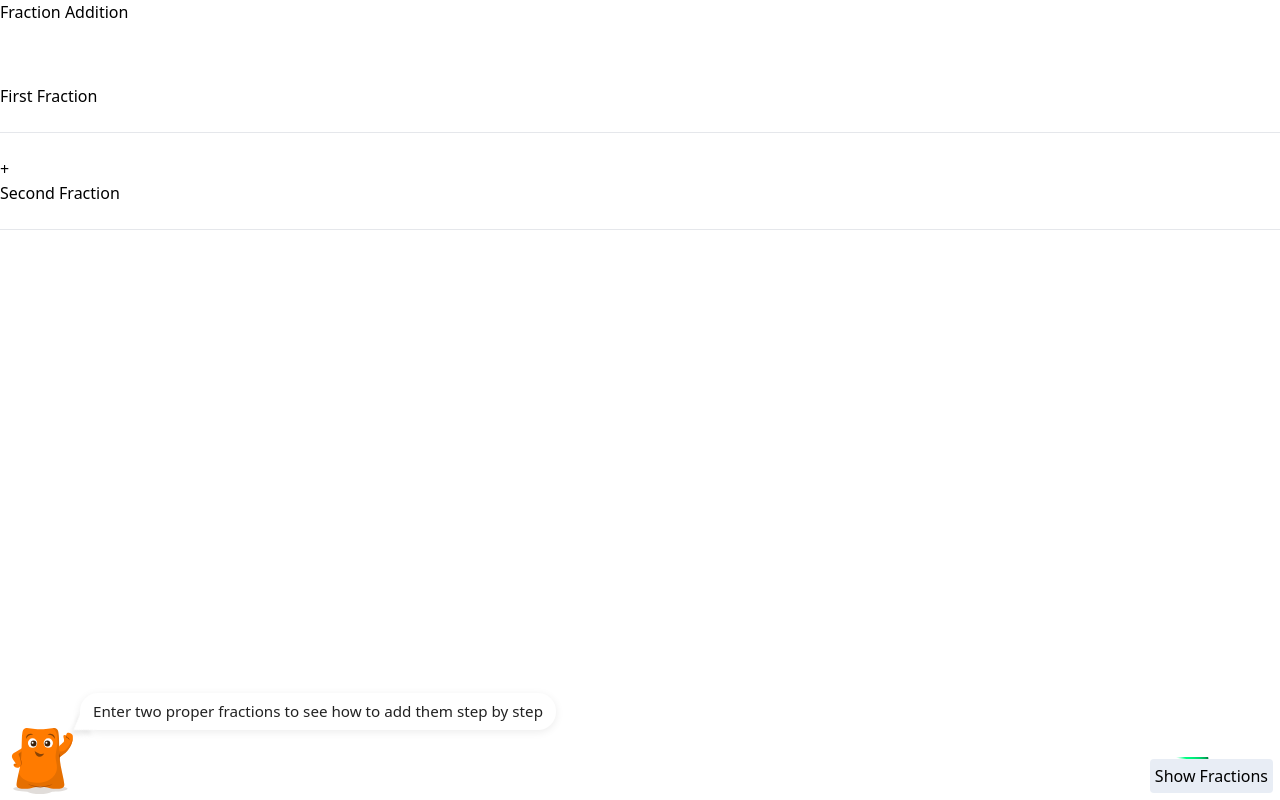
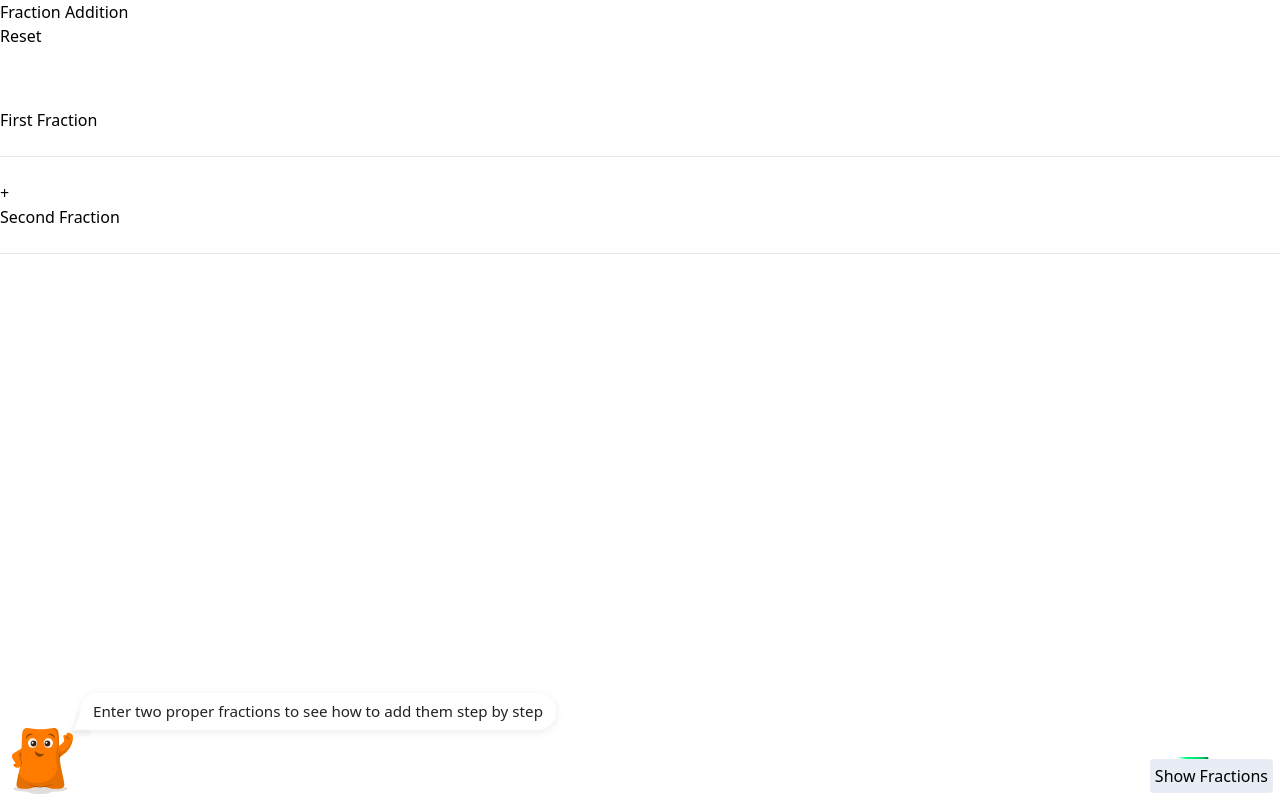
Before and after one commit to Content-Interactives/fraction_addition, a React (Vite) app: page / in a window 1280 px wide. Built offline with nearby package versions, Linux system fonts and the light colour scheme.

Commit message:
added reset button and styling

```diff
--- a/src/components/FractionAddition.jsx
+++ b/src/components/FractionAddition.jsx
@@ -10,50 +10,85 @@ const FractionAddition = () => {
     const [numerators, setNumerators] = useState(['', '']);
     const [denominators, setDenominators] = useState(['', '']);
     const [showFractions, setShowFractions] = useState(false);
+    const [errors, setErrors] = useState(['', '']);
+
+    useEffect(() => {
+        const newErrors = ['', ''];
+        for (let i = 0; i < 2; i++) {
+            const num = parseInt(numerators[i], 10);
+            const den = parseInt(denominators[i], 10);
+
+            if (numerators[i] && denominators[i]) {
+                if (num >= den) {
+                    newErrors[i] = 'Numerator must be smaller than the denominator.';
+                } else if (num > 10 || den > 10) {
+                    newErrors[i] = 'Numbers cannot be greater than 10.';
+                }
+            }
+        }
+        setErrors(newErrors);
+    }, [numerators, denominators]);
+
+    const handleReset = () => {
+        setNumerators(['', '']);
+        setDenominators(['', '']);
+        setShowFractions(false);
+        setErrors(['', '']);
+    };
 
     const handleNumeratorChange = (index, value) => {
         const newNumerators = [...numerators];
-        newNumerators[index] = value;
+        newNumerators[index] = value.replace(/[^0-9]/g, '');
         setNumerators(newNumerators);
     };
 
     const handleDenominatorChange = (index, value) => {
         const newDenominators = [...denominators];
-        newDenominators[index] = value;
+        newDenominators[index] = value.replace(/[^0-9]/g, '');
         setDenominators(newDenominators);
     };
 
 	return (
-        <Container text="Fraction Addition">
-            <div className="flex justify-center items-center h-full" style={{ position: 'relative', top: '60px' }}>
-                <div className="flex items-center space-x-4">
-                    <div className="flex flex-col items-center w-16">
-                        <p className="text-base mb-1 text-center">First Fraction</p>
+        <Container
+            text="Fraction Addition"
+            showResetButton={true}
+            onReset={handleReset}
+        >
+            <div className="flex justify-center items-start h-full" style={{ position: 'relative', top: '60px' }}>
+                <div className="flex items-start space-x-4">
+                    <div className="flex flex-col items-center w-[4.5rem]">
+                        <p className="text-base mb-2 text-center h-10 text-red-500">First Fraction</p>
                         <Input
                             value={numerators[0]}
                             onChange={(e) => handleNumeratorChange(0, e.target.value)}
                             className="text-center"
+                            error={errors[0]}
+                            focusColor="#008545"
                         />
-                        <hr className="w-16 border-t-2 border-black my-1" />
+                        <hr className="w-full border-t-2 border-red-500 my-1" />
                         <Input
                             value={denominators[0]}
                             onChange={(e) => handleDenominatorChange(0, e.target.value)}
                             className="text-center"
+                            focusColor="#008545"
                         />
                     </div>
-                    <div className="text-4xl">+</div>
-                    <div className="flex flex-col items-center w-16">
-                        <p className="text-base mb-1 text-center">Second Fraction</p>
+                    <div className="text-4xl mt-10">+</div>
+                    <div className="flex flex-col items-center w-[4.5rem]">
+                        <p className="text-base mb-2 text-center h-10 text-blue-500">Second Fraction</p>
                         <Input
                             value={numerators[1]}
                             onChange={(e) => handleNumeratorChange(1, e.target.value)}
                             className="text-center"
+                            error={errors[1]}
+                            focusColor="#008545"
                         />
-                        <hr className="w-16 border-t-2 border-black my-1" />
+                        <hr className="w-full border-t-2 border-blue-500 my-1" />
                         <Input
                             value={denominators[1]}
                             onChange={(e) => handleDenominatorChange(1, e.target.value)}
                             className="text-center"
+                            focusColor="#008545"
                         />
                     </div>
                 </div>
@@ -61,11 +96,13 @@ const FractionAddition = () => {
             <FlexiText flexiImage={FlexiWave}>
                 Enter two proper fractions to see how to add them step by step
             </FlexiText>
-            <div className="absolute bottom-0 right-0 z-10 p-4">
-                <GlowButton onClick={() => setShowFractions(true)} bgColor="#E8EDF5">
-                    <p className="whitespace-nowrap">Show Fractions</p>
-                </GlowButton>
-            </div>
+            {!showFractions && (
+                <div className="absolute bottom-0 right-0 z-10 p-4">
+                    <GlowButton onClick={() => setShowFractions(true)} bgColor="#E8EDF5">
+                        <p className="whitespace-nowrap">Show Fractions</p>
+                    </GlowButton>
+                </div>
+            )}
         </Container>
     )
 };
```
